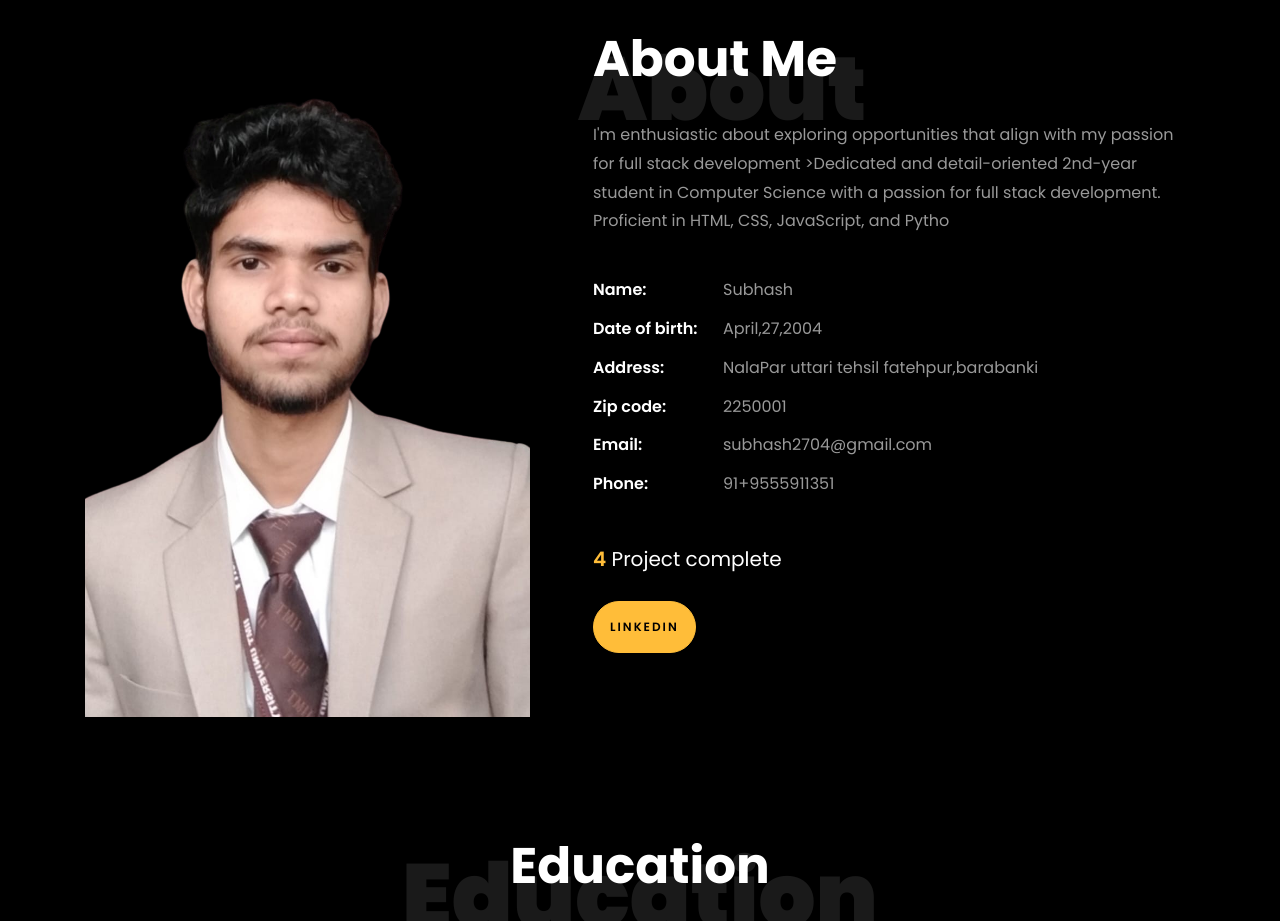
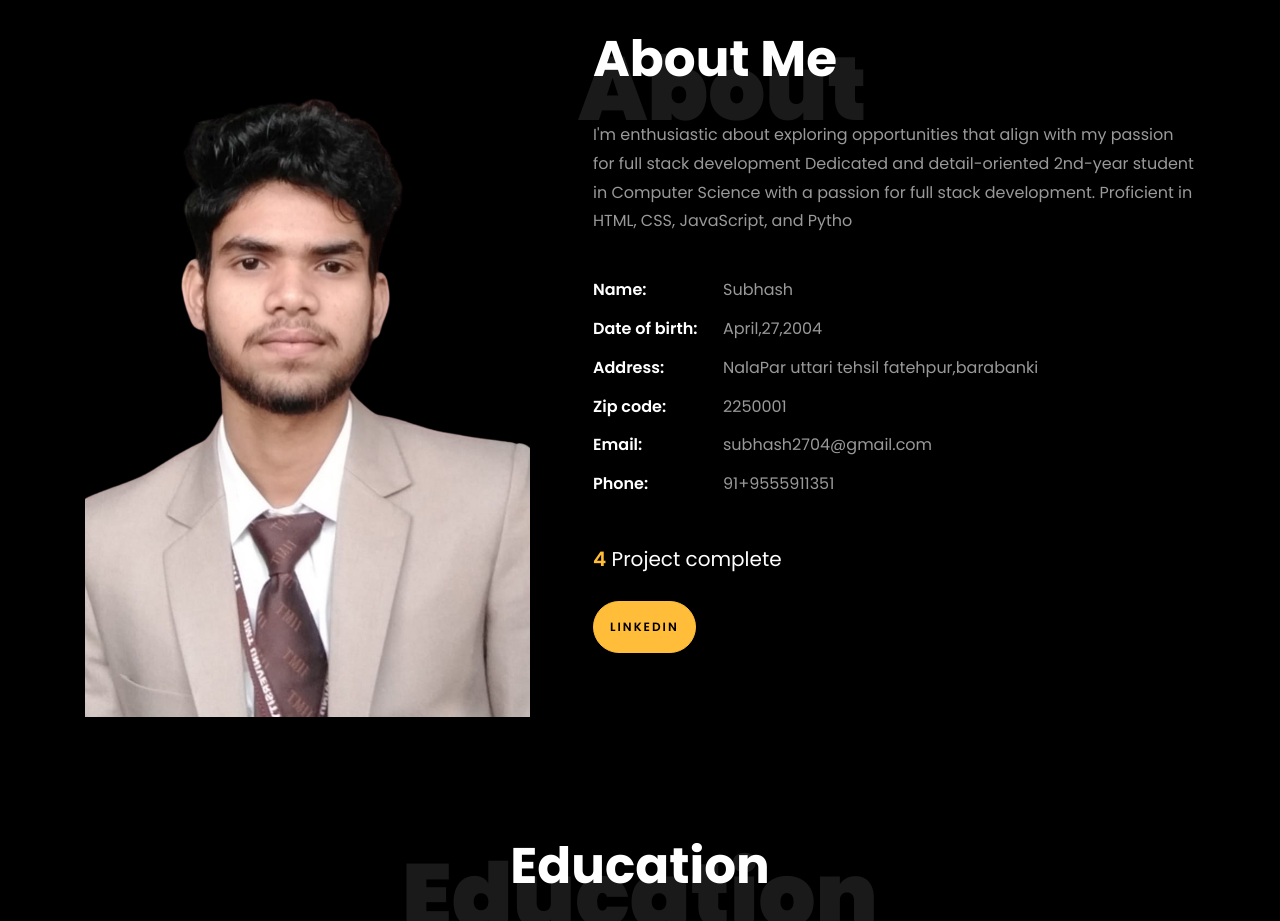
Before and after one commit to subhashverm/Portfolio, a plain HTML site: page index.html in a window 1280 px wide. Shown: the part 840-1761 px from the top of the page. Drawn offline with Linux system fonts and the light colour scheme; a web font is replaced by a local one.

Commit message:
Update index.html

```diff
--- a/index.html
+++ b/index.html
@@ -80,7 +80,7 @@
 		          <div class="col-md-12 heading-section ftco-animate">
 		          	<h1 class="big">About</h1>
 		            <h2 class="mb-4">About Me</h2>
-		            <p>I'm enthusiastic about exploring opportunities that align with my passion for full stack development >Dedicated and detail-oriented 2nd-year student in Computer Science with a passion for full stack development. Proficient in HTML, CSS, JavaScript, and Pytho</p>
+		            <p>I'm enthusiastic about exploring opportunities that align with my passion for full stack development Dedicated and detail-oriented 2nd-year student in Computer Science with a passion for full stack development. Proficient in HTML, CSS, JavaScript, and Pytho</p>
 		            <ul class="about-info mt-4 px-md-0 px-2">
 		            	<li class="d-flex"><span>Name:</span> <span>Subhash</span></li>
 		            	<li class="d-flex"><span>Date of birth:</span> <span>April,27,2004</span></li>
```
